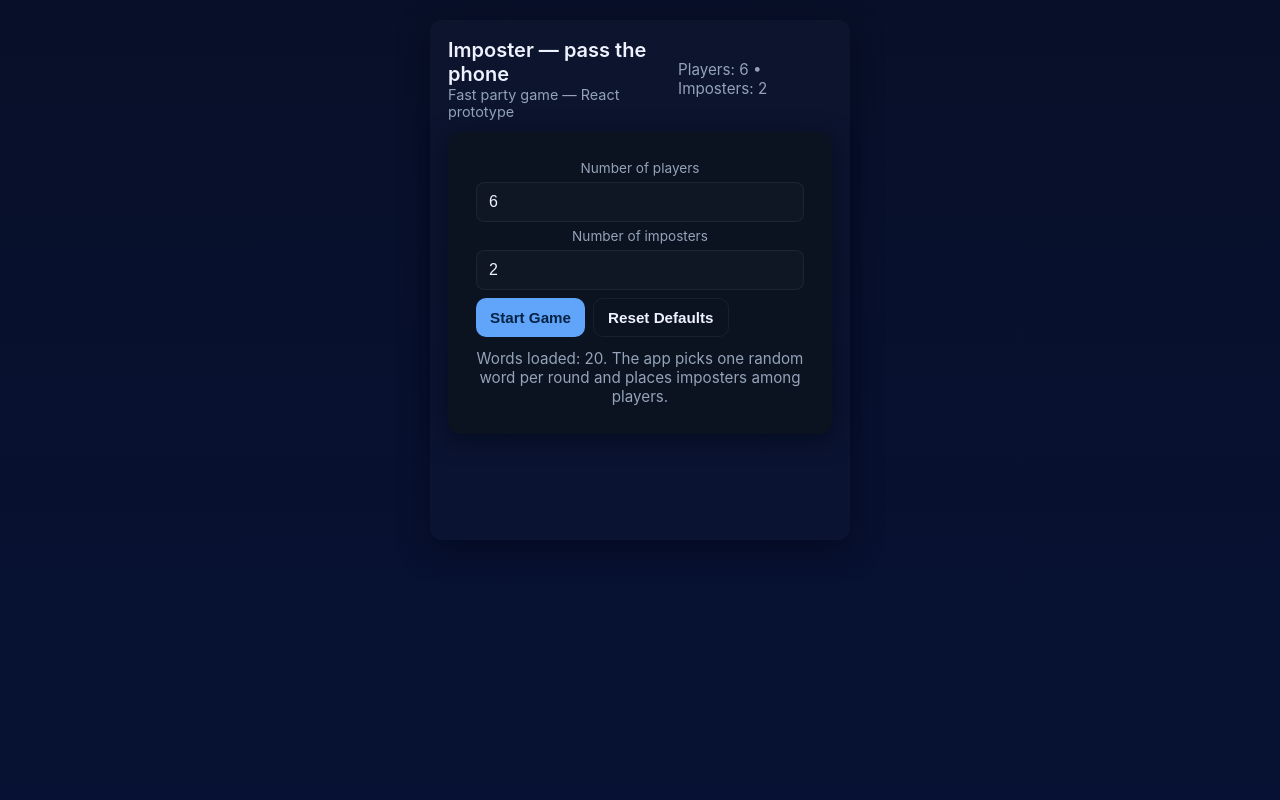
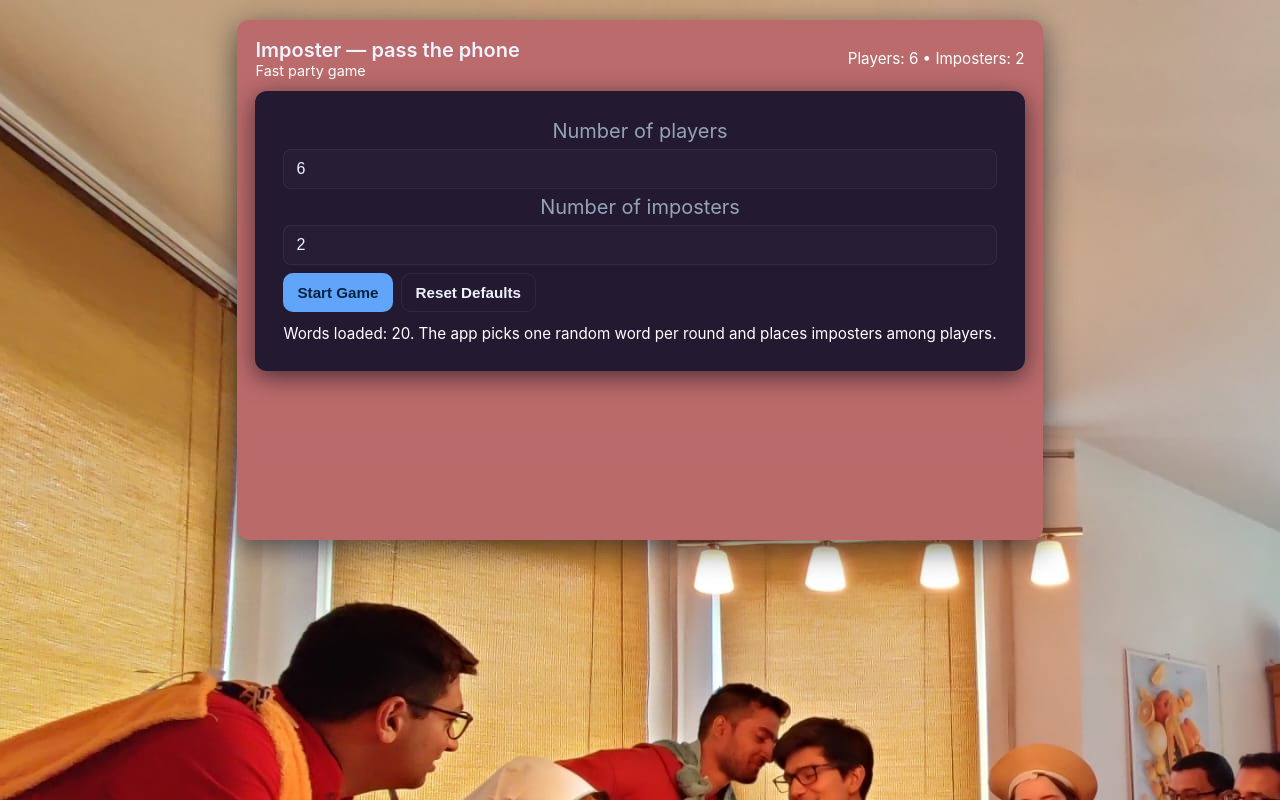
Before and after one commit to Anshaz/imposter-game, a React (Vite) app: page / in a window 1280 px wide. Built offline with nearby package versions, Linux system fonts and the light colour scheme.

Commit message:
Add imposters image and update styles for improved UI

```diff
--- a/src/App.jsx
+++ b/src/App.jsx
@@ -82,7 +82,7 @@ export default function App() {
       <div className="header">
         <div>
           <div className="h1">Imposter — pass the phone</div>
-          <div className="subtitle">Fast party game — React prototype</div>
+          <div className="subtitle">Fast party game</div>
         </div>
         <div className="muted">Players: {players} • Imposters: {imposters}</div>
       </div>
--- a/src/index.css
+++ b/src/index.css
@@ -12,6 +12,7 @@ body{
   margin:0;
   font-family:Inter, ui-sans-serif, system-ui, -apple-system, "Segoe UI", Roboto, "Helvetica Neue", Arial;
   background: linear-gradient(180deg,#081029 0%, #071133 100%);
+  background-image: url('/imposters.jpg');
   color:var(--white);
   display:flex;
   align-items:center;
@@ -21,9 +22,10 @@ body{
 
 .app {
   width:100%;
-  max-width:420px;
+  max-width:820px;
   background:linear-gradient(180deg, rgba(255,255,255,0.02), rgba(255,255,255,0.01));
   border-radius:12px;
+  background-color: #ba6868;
   padding:18px;
   box-shadow: 0 8px 30px rgba(2,6,23,0.6);
   min-height:520px;
@@ -38,7 +40,7 @@ body{
   align-items:center;
 }
 .h1{font-size:1.25rem;font-weight:600}
-.subtitle{color:var(--muted);font-size:0.9rem}
+.subtitle{color:white;font-size:0.9rem}
 
 .controls{
   display:flex;
@@ -53,7 +55,7 @@ body{
   margin-bottom:6px;
 }
 
-label{font-size:0.85rem;color:var(--muted)}
+label{font-size:1.25rem;color:var(--muted)}
 input[type=number]{
   padding:10px 12px;
   border-radius:8px;
@@ -95,6 +97,7 @@ input[type=number]{
 .card{
   width:100%;
   background:var(--card);
+  background-color: #231a31;
   border-radius:12px;
   padding:28px;
   text-align:center;
@@ -108,7 +111,7 @@ input[type=number]{
 }
 
 .muted {
-  color:var(--muted);
+  color:white;
   font-size:0.95rem;
 }
 
@@ -122,8 +125,9 @@ input[type=number]{
   display:flex;
   justify-content:space-between;
   align-items:center;
-  gap:12px;
+  gap:15px;
   margin-top:8px;
+  margin-left: 5px;
 }
 
 .center{
```
Also changed, not shown: public/imposters.jpg (added).
